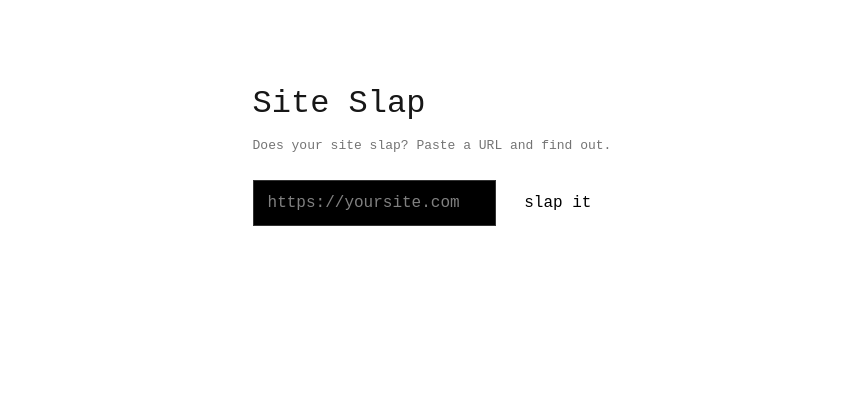
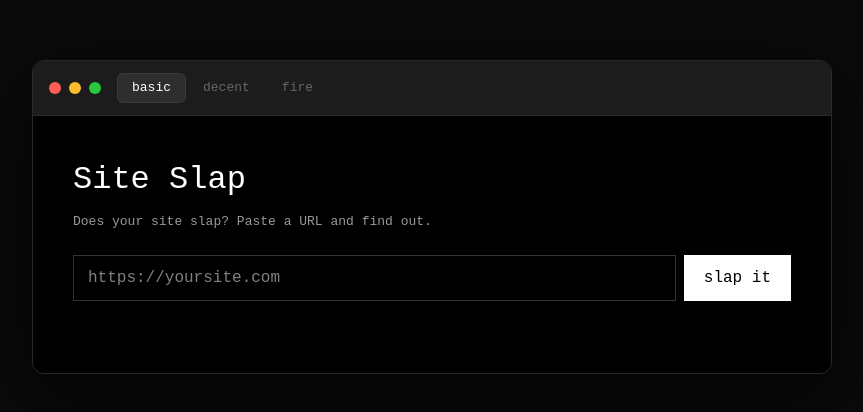
Before and after one commit to Zrk16/site-slap, a Next.js app: page / in a window 1280 px wide. Shown: the top 412 px of the page, without its empty margins (208-1071 px from the left). Built offline with nearby package versions, Linux system fonts and the light colour scheme.

Commit message:
add browser window chrome, ghost loaders, screenshot buffer

```diff
--- a/src/app/page.tsx
+++ b/src/app/page.tsx
@@ -1,5 +1,7 @@
 "use client";
+
 import { useState } from "react";
+
 interface SlapResult {
   score: number;
   verdict: string;
@@ -7,53 +9,57 @@ interface SlapResult {
   fixes: string[];
   quickWinsScore: number;
   fullFixScore: number;
-  screenshotUrl: string;
+  screenshotUrl?: string;
 }
 
-const tabs = ["OG", "Quick Fix", "full Fix"] as const;
-type Tab = (typeof tabs)[number];
+const scoreTabs = ["OG", "Quick Fix", "Full Fix"] as const;
+type ScoreTab = typeof scoreTabs[number];
 
-export default function Home() {
-  const [url, setUrl] = useState("");
-  const [result, setResult] = useState<SlapResult | null>(null);
-  const [loading, setLoading] = useState(false);
-  const [error, setError] = useState<string | null>(null);
-  const [activeTab, setActiveTab] = useState<Tab>("OG");
+const skins = ["basic", "decent", "fire"] as const;
+type Skin = typeof skins[number];
 
-  const slap = async () => {
-    setLoading(true);
-    setError("");
-    setResult(null);
-    setActiveTab("OG");
+function TrafficLights() {
+  return (
+    <div style={{ display: "flex", gap: 8 }}>
+      <div style={{ width: 12, height: 12, borderRadius: "50%", background: "#FF5F57" }} />
+      <div style={{ width: 12, height: 12, borderRadius: "50%", background: "#FFBD2E" }} />
+      <div style={{ width: 12, height: 12, borderRadius: "50%", background: "#28C840" }} />
+    </div>
+  );
+}
 
-    try {
-      const res = await fetch("/api/slap", {
-        method: "POST",
-        headers: { "Content-Type": "application/json" },
-        body: JSON.stringify({ url }),
-      });
+function SkeletonBlock({ width = "100%", height = 20, mb = 0 }: { width?: string | number; height?: number; mb?: number }) {
+  return (
+    <div style={{
+      width,
+      height,
+      borderRadius: 4,
+      background: "linear-gradient(90deg, #1a1a1a 25%, #252525 50%, #1a1a1a 75%)",
+      backgroundSize: "200% 100%",
+      animation: "shimmer 1.4s infinite",
+      marginBottom: mb,
+    }} />
+  );
+}
 
-
-      const data = await res.json();
-      if (!res.ok) setError(data.error ?? "something went wrong");
-      else setResult(data);
-    } catch {
-      setError("request failed");
-    } finally {
-      setLoading(false);
-    }
-  };
-
+function BasicSkin({ result, loading, error, url, setUrl, slap, activeTab, setActiveTab }: {
+  result: SlapResult | null;
+  loading: boolean;
+  error: string;
+  url: string;
+  setUrl: (v: string) => void;
+  slap: () => void;
+  activeTab: ScoreTab;
+  setActiveTab: (t: ScoreTab) => void;
+}) {
   const tabScore = result
-    ? activeTab === "OG"
-      ? result.score
-      : activeTab === "Quick Fix"
-      ? result.quickWinsScore
-      : result.fullFixScore
+    ? activeTab === "OG" ? result.score
+    : activeTab === "Quick Fix" ? result.quickWinsScore
+    : result.fullFixScore
     : null;
 
-     return (
-    <main style={{ maxWidth: 640, margin: "80px auto", padding: "0 20px", fontFamily: "monospace" }}>
+  return (
+    <div style={{ padding: 40, fontFamily: "monospace" }}>
       <h1 style={{ fontSize: 32, marginBottom: 8 }}>Site Slap</h1>
       <p style={{ marginBottom: 24, opacity: 0.6 }}>Does your site slap? Paste a URL and find out.</p>
 
@@ -77,45 +83,45 @@ export default function Home() {
 
       {error && <p style={{ color: "red" }}>{error}</p>}
 
-      {result && (
+      {loading && (
         <div>
-          {/* tabs */}
+          <SkeletonBlock height={400} mb={24} />
+          <SkeletonBlock width={120} height={64} mb={12} />
+          <SkeletonBlock width="60%" height={24} mb={24} />
+          <SkeletonBlock width="80%" height={16} mb={8} />
+          <SkeletonBlock width="70%" height={16} mb={8} />
+          <SkeletonBlock width="75%" height={16} mb={24} />
+          <SkeletonBlock width="65%" height={16} mb={8} />
+          <SkeletonBlock width="80%" height={16} mb={8} />
+          <SkeletonBlock width="70%" height={16} />
+        </div>
+      )}
+
+      {!loading && result && (
+        <div>
           <div style={{ display: "flex", gap: 4, marginBottom: 24 }}>
-            {tabs.map((tab) => {
+            {scoreTabs.map((tab) => {
               const score = tab === "OG" ? result.score : tab === "Quick Fix" ? result.quickWinsScore : result.fullFixScore;
               return (
-                <button
-                  key={tab}
-                  onClick={() => setActiveTab(tab)}
-                  style={{
-                    padding: "8px 16px",
-                    fontSize: 14,
-                    border: "1px solid #333",
-                    background: activeTab === tab ? "#fff" : "#000",
-                    color: activeTab === tab ? "#000" : "#fff",
-                    cursor: "pointer",
-                  }}
-                >
+                <button key={tab} onClick={() => setActiveTab(tab)} style={{
+                  padding: "8px 16px", fontSize: 14, border: "1px solid #333",
+                  background: activeTab === tab ? "#fff" : "#000",
+                  color: activeTab === tab ? "#000" : "#fff", cursor: "pointer",
+                }}>
                   {tab} · {score}
                 </button>
               );
             })}
           </div>
 
-          {/* screenshot */}
           {result.screenshotUrl && (
-            <img
-              src={result.screenshotUrl}
-              alt="site screenshot"
-              style={{ width: "100%", border: "1px solid #222", marginBottom: 24 }}
-            />
+            <img src={result.screenshotUrl} alt="site screenshot"
+              style={{ width: "100%", border: "1px solid #222", marginBottom: 24 }} />
           )}
 
-          {/* score */}
           <div style={{ fontSize: 64, fontWeight: "bold", marginBottom: 8 }}>{tabScore}/100</div>
           <p style={{ fontSize: 20, marginBottom: 24, fontStyle: "italic" }}>{result.verdict}</p>
 
-          {/* roast — only on OG */}
           {activeTab === "OG" && (
             <>
               <h2 style={{ marginBottom: 8 }}>roast</h2>
@@ -125,20 +131,95 @@ export default function Home() {
             </>
           )}
 
-          {/* fixes */}
           <h2 style={{ marginBottom: 8 }}>
             {activeTab === "OG" ? "fixes" : activeTab === "Quick Fix" ? "apply this fix" : "apply all fixes"}
           </h2>
           <ul style={{ paddingLeft: 20 }}>
-            {(activeTab === "OG"
-              ? result.fixes
-              : activeTab === "Quick Fix"
-              ? [result.fixes[0]]
-              : result.fixes
-            ).map((f, i) => <li key={i} style={{ marginBottom: 6 }}>{f}</li>)}
+            {(activeTab === "OG" ? result.fixes : activeTab === "Quick Fix" ? [result.fixes[0]] : result.fixes)
+              .map((f, i) => <li key={i} style={{ marginBottom: 6 }}>{f}</li>)}
           </ul>
         </div>
       )}
-    </main>
+    </div>
   );
 }
+
+export default function Home() {
+  const [url, setUrl] = useState("");
+  const [result, setResult] = useState<SlapResult | null>(null);
+  const [loading, setLoading] = useState(false);
+  const [error, setError] = useState("");
+  const [activeTab, setActiveTab] = useState<ScoreTab>("OG");
+  const [activeSkin, setActiveSkin] = useState<Skin>("basic");
+
+  const slap = async () => {
+    setLoading(true);
+    setError("");
+    setResult(null);
+    setActiveTab("OG");
+
+    try {
+      const res = await fetch("/api/slap", {
+        method: "POST",
+        headers: { "Content-Type": "application/json" },
+        body: JSON.stringify({ url }),
+      });
+      const data = await res.json();
+      if (!res.ok) setError(data.error ?? "something went wrong");
+      else setResult(data);
+    } catch {
+      setError("request failed");
+    } finally {
+      setLoading(false);
+    }
+  };
+
+  return (
+    <>
+      <style>{`
+        @keyframes shimmer {
+          0% { background-position: 200% 0; }
+          100% { background-position: -200% 0; }
+        }
+      `}</style>
+      <div style={{ minHeight: "100vh", background: "#0a0a0a", display: "flex", alignItems: "flex-start", justifyContent: "center", padding: "60px 20px" }}>
+        <div style={{ width: "100%", maxWidth: 800, borderRadius: 12, overflow: "hidden", boxShadow: "0 24px 80px rgba(0,0,0,0.6)", border: "1px solid #2a2a2a" }}>
+
+          {/* title bar */}
+          <div style={{ background: "#1c1c1c", padding: "12px 16px", display: "flex", alignItems: "center", gap: 16, borderBottom: "1px solid #2a2a2a" }}>
+            <TrafficLights />
+            <div style={{ display: "flex", gap: 2 }}>
+              {skins.map((skin) => (
+                <button key={skin} onClick={() => setActiveSkin(skin)} style={{
+                  padding: "4px 14px", fontSize: 13, border: "1px solid transparent",
+                  borderRadius: 6, cursor: "pointer", fontFamily: "monospace",
+                  background: activeSkin === skin ? "#2e2e2e" : "transparent",
+                  color: activeSkin === skin ? "#fff" : "#666",
+                  borderColor: activeSkin === skin ? "#3a3a3a" : "transparent",
+                }}>
+                  {skin}
+                </button>
+              ))}
+            </div>
+          </div>
+
+          {/* content */}
+          <div style={{ background: "#000", color: "#fff" }}>
+            {activeSkin === "basic" && (
+              <BasicSkin result={result} loading={loading} error={error}
+                url={url} setUrl={setUrl} slap={slap}
+                activeTab={activeTab} setActiveTab={setActiveTab} />
+            )}
+            {activeSkin === "decent" && (
+              <div style={{ padding: 40, fontFamily: "monospace", opacity: 0.4 }}>decent skin coming soon</div>
+            )}
+            {activeSkin === "fire" && (
+              <div style={{ padding: 40, fontFamily: "monospace", opacity: 0.4 }}>fire skin coming soon</div>
+            )}
+          </div>
+
+        </div>
+      </div>
+    </>
+  );
+}
--- a/src/lib/screenshot.ts
+++ b/src/lib/screenshot.ts
@@ -1,5 +1,5 @@
 export async function getScreenshot(url: string): Promise<string> {
-  const endpoint = `https://api.microlink.io/?url=${encodeURIComponent(url)}&screenshot=true&meta=false`;
+  const endpoint = `https://api.microlink.io/?url=${encodeURIComponent(url)}&screenshot=true&meta=false&waitFor=2500`;
 
   const res = await fetch(endpoint, { cache: "no-store" });
 
```
